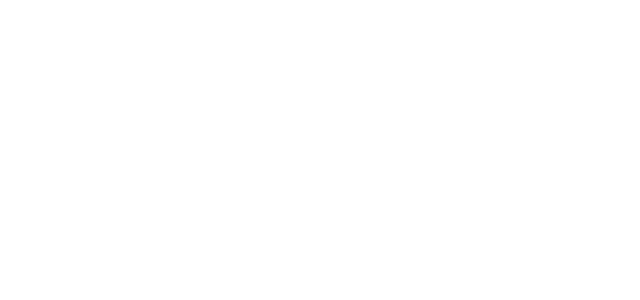
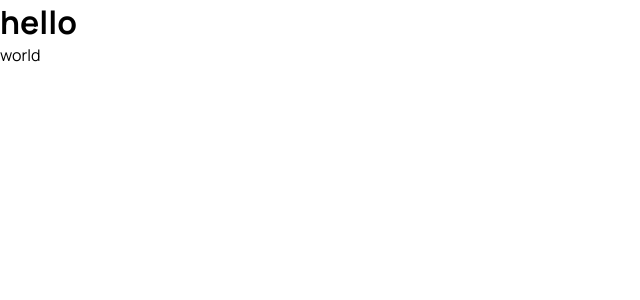
Before and after one commit to BilalHassen/audiophile-web-site, a React (Vite) app: page / in a window 1280 px wide. Shown: the top 300 px of the page, without its empty margins (0-640 px from the left). Built offline with nearby package versions, Linux system fonts and the light colour scheme.

Commit message:
add a global scss file for default styles

```diff
--- a/src/App.jsx
+++ b/src/App.jsx
@@ -1,8 +1,13 @@
 import { useState } from "react";
-import "./App.css";
+import "./App.scss";
 
 function App() {
-  return <></>;
+  return (
+    <>
+      <h1>hello</h1>
+      <p>world</p>
+    </>
+  );
 }
 
 export default App;
--- /dev/null
+++ b/src/App.scss
@@ -0,0 +1,27 @@
+@use "./styles/partials/text" as *;
+@use "./styles/partials/variables" as *;
+
+* {
+  margin: 0;
+  padding: 0;
+  box-sizing: border-box;
+  font-family: Manrope;
+}
+
+ul {
+  list-style-type: none;
+}
+
+a {
+  text-decoration: none;
+
+  &:visited,
+  &:link {
+    color: inherit;
+  }
+}
+
+textarea {
+  overflow: hidden;
+  resize: none;
+}
--- /dev/null
+++ b/src/styles/partials/_global.scss
@@ -0,0 +1,146 @@
+@use "./variables" as *;
+@use "./mixins" as *;
+
+@import "./variables";
+
+/* http://meyerweb.com/eric/tools/css/reset/
+   v2.0 | 20110126
+   License: none (public domain)
+   ----code below this line---
+*/
+
+html,
+body,
+div,
+span,
+applet,
+object,
+iframe,
+h1,
+h2,
+h3,
+h4,
+h5,
+h6,
+p,
+blockquote,
+pre,
+a,
+abbr,
+acronym,
+address,
+big,
+cite,
+code,
+del,
+dfn,
+em,
+img,
+ins,
+kbd,
+q,
+s,
+samp,
+small,
+strike,
+strong,
+sub,
+sup,
+tt,
+var,
+b,
+u,
+i,
+center,
+dl,
+dt,
+dd,
+ol,
+ul,
+li,
+fieldset,
+form,
+label,
+legend,
+table,
+caption,
+tbody,
+tfoot,
+thead,
+tr,
+th,
+td,
+article,
+aside,
+canvas,
+details,
+embed,
+figure,
+figcaption,
+footer,
+header,
+hgroup,
+menu,
+nav,
+output,
+ruby,
+section,
+summary,
+time,
+mark,
+audio,
+video {
+  margin: 0;
+  padding: 0;
+  border: 0;
+  font-size: 100%;
+  vertical-align: baseline;
+}
+/* HTML5 display-role reset for older browsers */
+article,
+aside,
+details,
+figcaption,
+figure,
+footer,
+header,
+hgroup,
+menu,
+nav,
+section {
+  display: block;
+}
+body {
+  line-height: 1;
+}
+ol,
+ul {
+  list-style: none;
+}
+blockquote,
+q {
+  quotes: none;
+}
+blockquote:before,
+blockquote:after,
+q:before,
+q:after {
+  content: "";
+  content: none;
+}
+table {
+  border-collapse: collapse;
+  border-spacing: 0;
+}
+
+span {
+  z-index: 10;
+}
+
+/*
+   ----code above this line---
+  http://meyerweb.com/eric/tools/css/reset/
+   v2.0 | 20110126
+   License: none (public domain)
+
+*/
```
